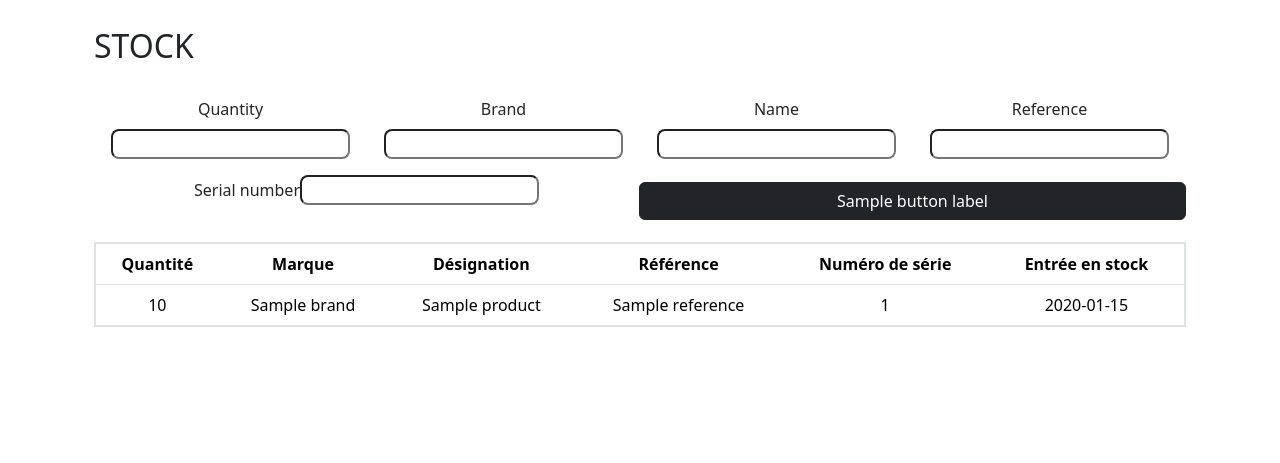
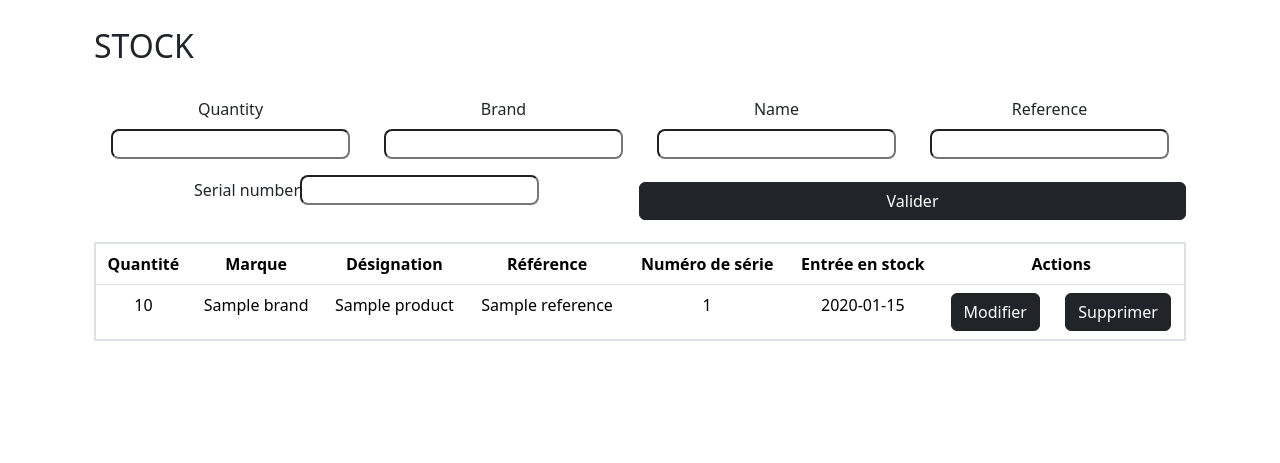
Before and after one commit to damizkrli/stockmaster, a Symfony app: template templates/product/index.html.twig in a window 1280 px wide. Shown: the part 337-800 px from the top of the page. Run offline with Twig, Linux system fonts and the light colour scheme; the template is opened without the code that fills it: most values are stand-ins (such as "Sample title", 1, 10 or a date in 2020); form fields are guessed from the names that the template uses; some libraries are stand-ins or nearby versions.

Commit message:
CREATE edit and delete

```diff
--- a/src/Controller/ProductController.php
+++ b/src/Controller/ProductController.php
@@ -52,7 +52,7 @@ class ProductController extends AbstractController
         }
 
         return $this->render('product/edit.html.twig', [
-            'product' => $product,
+            'products' => $product,
             'form' => $form,
         ]);
     }
--- a/templates/layout/conditions/productOff.php
+++ b/templates/layout/conditions/productOff.php
@@ -6,5 +6,7 @@
     <td class="text-center">{{ product.reference }}</td>
     <td class="text-center">{{ product.serialNumber }}</td>
     <td class="text-center">{{ product.addedAt ? product.addedAt|date('Y-m-d') }}</td>
+    <td class="text-center"><a class="btn btn-dark" href="{{ path('edit_product', {'id': product.id}) }}">Modifier</a>
+    <td class="text-center">{{ include('product/_delete_form.html.twig') }}</td>
 </tr>
 {% endif %}
--- a/templates/product/_delete_form.html.twig
+++ b/templates/product/_delete_form.html.twig
@@ -1,4 +1,4 @@
-<form method="post" action="{{ path('app_product_delete', {'id': product.id}) }}" onsubmit="return confirm('Are you sure you want to delete this item?');">
+<form method="post" action="{{ path('delete_product', {'id': product.id}) }}" onsubmit="return confirm('Are you sure you want to delete this item?');">
     <input type="hidden" name="_token" value="{{ csrf_token('delete' ~ product.id) }}">
-    <button class="btn">Delete</button>
+    <button class="btn btn-dark">Supprimer</button>
 </form>
--- /dev/null
+++ b/templates/product/_form.html.twig
@@ -0,0 +1,12 @@
+<div class="container text-center">
+    {{ form_start(form) }}
+    <div class="row mb-3 flex align-items-center justify-content-center">
+        <div class="col">{{ form_row(form.quantity, {'attr': { 'class': 'rounded-3' }}) }}</div>
+        <div class="col">{{ form_row(form.brand, {'attr': { 'class': 'rounded-3' }}) }}</div>
+        <div class="col">{{ form_row(form.name, {'attr': { 'class': 'rounded-3' }}) }}</div>
+        <div class="col">{{ form_row(form.reference, {'attr': { 'class': 'rounded-3' }}) }}</div>
+        <div class="col">{{ form_row(form.serial_number, {'attr': { 'class': 'rounded-3' }}) }}</div>
+        <button class="col btn btn-dark">{{ button_label|default('Valider') }}</button>
+    </div>
+    {{ form_end(form) }}
+</div>
--- a/templates/product/index.html.twig
+++ b/templates/product/index.html.twig
@@ -8,18 +8,7 @@
        <div class="container mt-5">
            <h2 class="pb-4 text-start font-bold font-up deep-purple-text">STOCK</h2>
 
-           <div class="container text-center">
-               {{ form_start(form) }}
-               <div class="row mb-3 flex align-items-center justify-content-center">
-                   <div class="col">{{ form_row(form.quantity, {'attr': { 'class': 'rounded-3' }}) }}</div>
-                   <div class="col">{{ form_row(form.brand, {'attr': { 'class': 'rounded-3' }}) }}</div>
-                   <div class="col">{{ form_row(form.name, {'attr': { 'class': 'rounded-3' }}) }}</div>
-                   <div class="col">{{ form_row(form.reference, {'attr': { 'class': 'rounded-3' }}) }}</div>
-                   <div class="col">{{ form_row(form.serial_number, {'attr': { 'class': 'rounded-3' }}) }}</div>
-                   <button class="col btn btn-dark">{{ button_label|default('Valider') }}</button>
-               </div>
-               {{ form_end(form) }}
-           </div>
+           {% include 'product/_form.html.twig' %}
 
            <div class="rounded-3">
                <table class="table border border-2 table-hover">
@@ -31,6 +20,7 @@
                        <th class="text-center">Référence</th>
                        <th class="text-center">Numéro de série</th>
                        <th class="text-center">Entrée en stock</th>
+                       <td class="text-center fw-bold" colspan="2">Actions</td>
                    </tr>
                    </thead>
                    {% for product in products %}
@@ -67,7 +57,6 @@
 {#                   <td>{{ products.serialNumber }}</td>#}
 {#                   <td>{{ products.addedAt|date('Y-m-d') }}</td>#}
 {#                   <td>#}
-{#                       <a href="{{ path('edit_product', {'id': products.id}) }}">edit</a>#}
 {#                   </td>#}
 {#               </tr>#}
 {#           {% else %}#}
```
Also changed, not shown: templates/product/edit.html.twig (+6 -5 lines).
